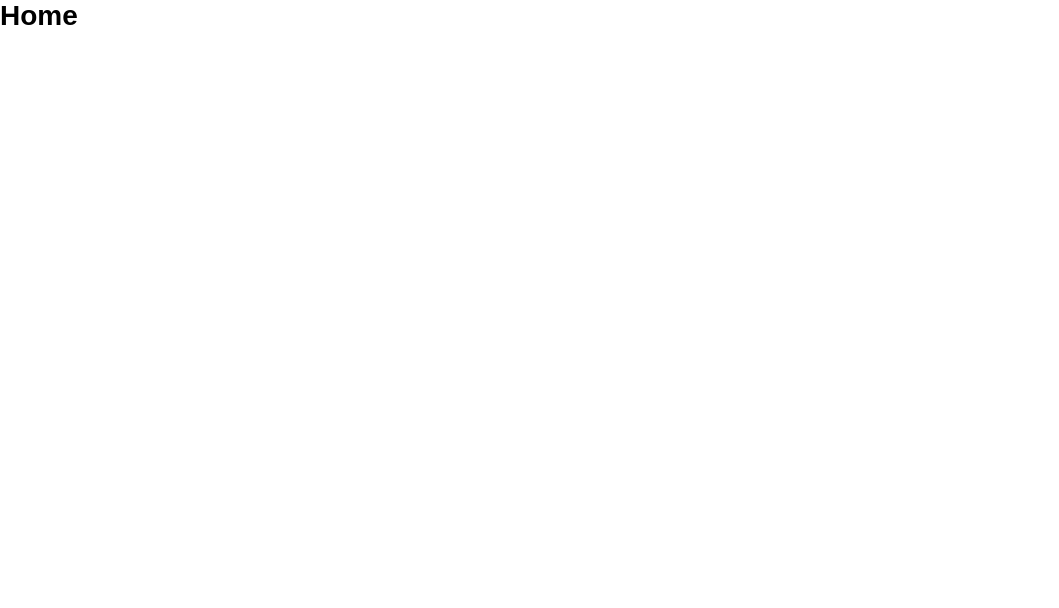
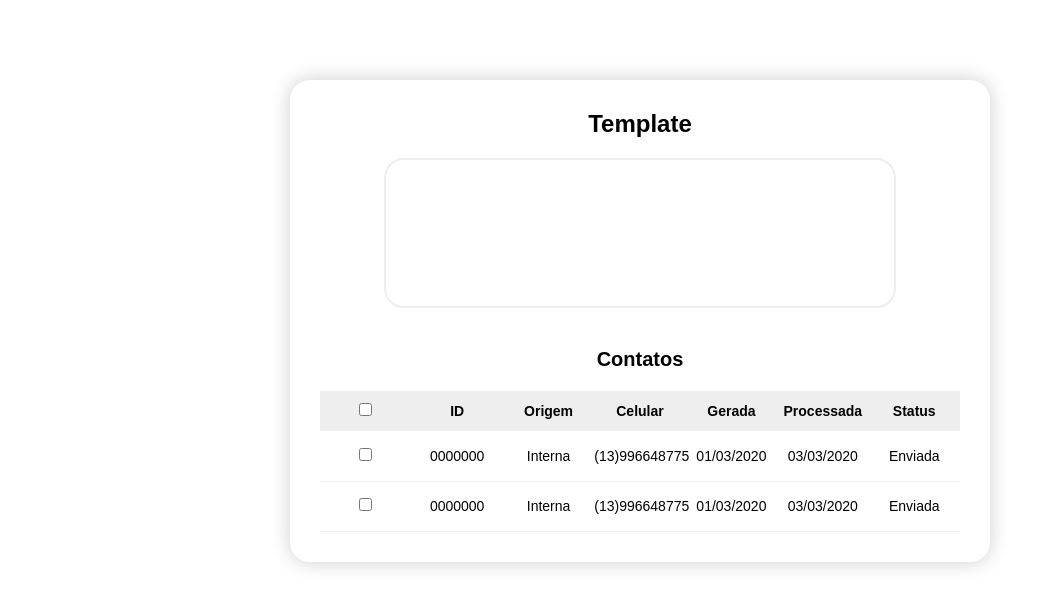
Before and after one commit to pfreire013/2be, a React (Create React App) app: page /home in a window 1280 px wide. Shown: the top 608 px of the page, without its empty margins (0-1059 px from the left). Built offline with nearby package versions, Linux system fonts and the light colour scheme.

Commit message:
create base of layout on home

```diff
--- a/src/screens/Home/Home.js
+++ b/src/screens/Home/Home.js
@@ -1,12 +1,61 @@
 import React from 'react';
 
-// import { Container } from './styles';
+import { Container, Title, TemplateContainer, TableHeader, TableBody, Subtille, TableContaier, ContactsContainer } from './styles';
 
 function Home() {
   return (
-    <div>
-      <h1>Home</h1>
-    </div>
+    <Container>
+      <Title>Template</Title>
+      <TemplateContainer />
+      <Subtille>Contatos</Subtille>
+      <TableContaier>
+        <TableHeader>
+          <tr>
+            <th>
+            <input
+              name="isGoing"
+              type="checkbox"
+            />
+            </th>
+            <th scope="col">ID</th>
+            <th scope="col">Origem</th>
+            <th scope="col">Celular</th>
+            <th scope="col">Gerada</th>
+            <th scope="col">Processada</th>
+            <th scope="col">Status</th>
+          </tr>
+        </TableHeader>
+        <TableBody>
+          <td>
+          <input
+            name="isGoing"
+            type="checkbox"
+          />
+          </td>
+          <td>0000000</td>
+          <td>Interna</td>
+          <td>(13)996648775</td>
+          <td>01/03/2020</td>
+          <td>03/03/2020</td>
+          <td>Enviada</td>
+        </TableBody>
+        <TableBody>
+          <td>
+          <input
+            name="isGoing"
+            type="checkbox"
+          />
+          </td>
+          <td>0000000</td>
+          <td>Interna</td>
+          <td>(13)996648775</td>
+          <td>01/03/2020</td>
+          <td>03/03/2020</td>
+          <td>Enviada</td>
+        </TableBody>
+      </TableContaier>
+
+    </Container>
   );
 }
 
--- a/src/screens/Home/styles.js
+++ b/src/screens/Home/styles.js
@@ -0,0 +1,78 @@
+import styled from 'styled-components'
+import { theme } from '../../theme'
+
+export const Container = styled.div`
+  background: ${theme.color.white};
+  border-radius: 20px;
+  max-width: 700px;
+  box-shadow: 0 0 20px rgba(0, 0, 0, 0.2);
+  padding: 30px;
+  margin: 80px auto;
+  display: flex;
+  flex-direction: column;
+  align-items: center;
+`
+
+export const Title = styled.h1`
+  font-size: 24px;
+  color: #000;
+  font-family: Arial, Helvetica, sans-serif;
+  margin-bottom: 20px;
+`
+
+export const TemplateContainer = styled.div`
+  display: flex;
+  background: ${theme.color.white};
+  height: 150px;
+  width: 80%;
+  border: 2px solid ${theme.color.lightGray};
+  border-radius: 20px;
+  margin-bottom: 40px;
+`
+
+export const Subtille = styled.h1`
+  font-size: 20px;
+  color: #000;
+  font-family: Arial, Helvetica, sans-serif;
+`
+
+export const TableContaier = styled.table`
+  width: 100%;
+  border-collapse: collapse;
+  table-layout: fixed;
+  margin-top: 20px;
+`
+
+export const TableHeader = styled.thead`
+
+  input {
+    font-size: 20px;
+  }
+
+  tr {
+    background: ${theme.color.lightGray};
+    height: 40px;
+    margin: 0;
+  }
+
+`
+
+export const TableBody = styled.tr`
+  height: 50px;
+  margin: 0;
+  border-bottom: 1px solid ${theme.color.lightGray};
+
+  input {
+    font-size: 20px;
+  }
+
+  td {
+    text-align: center;
+  }
+`
+
+export const ContactsContainer = styled.div`
+  display: flex;
+  justify-content: center;
+  align-items: center;
+`
```
